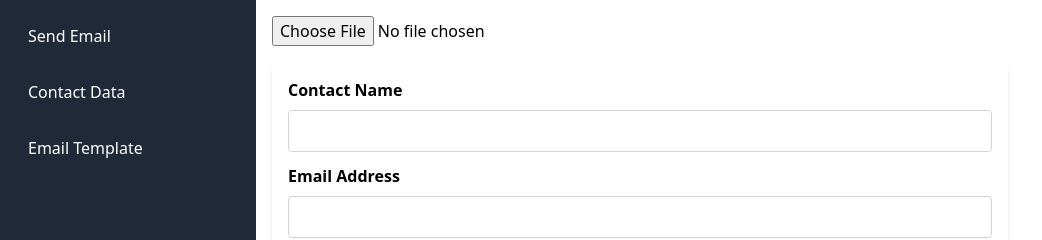
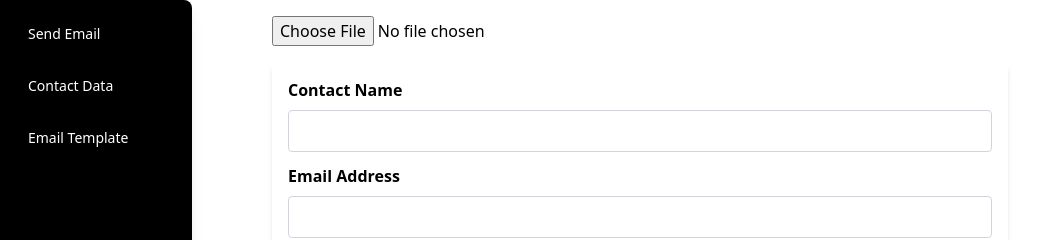
Before and after one commit to REHVan/SHPEUSFTools, a React (Create React App) app in the folder Frontend/: page /contactdata in a window 1280 px wide. Shown: the top 240 px of the page, without its empty margins (0-1042 px from the left). Built offline with nearby package versions, Linux system fonts and the light colour scheme; no server answers.

Commit message:
Testing new navigation

```diff
--- a/Frontend/src/components/UserNavBar.jsx
+++ b/Frontend/src/components/UserNavBar.jsx
@@ -3,12 +3,25 @@ import { Link } from 'react-router-dom';
 
 function UserNavBar() {
     return (
-        <nav className="bg-gray-800 p-4 h-screen w-64 fixed">
-            <div className="container mx-auto flex flex-col items-start">
+        <nav className="bg-black p-4 h-screen w-48 fixed shadow-lg rounded-r-lg">
+            <div className="flex flex-col items-start">
                 <ul className="space-y-4">
-                    <li><Link to="/external" className="text-white hover:bg-gray-700 px-3 py-2 rounded block">Send Email</Link></li>
-                    <li><Link to="/contactdata" className="text-white hover:bg-gray-700 px-3 py-2 rounded block">Contact Data</Link></li>
-                    <li><Link to="/template" className="text-white hover:bg-gray-700 px-3 py-2 rounded block">Email Template</Link></li>
+                    <li>
+                        <Link to="/external" className="text-white hover:bg-gray-700 px-3 py-2 rounded-md block text-sm">
+                            Send Email
+                        </Link>
+                    </li>
+                    <li>
+                        <Link to="/contactdata" className="text-white hover:bg-gray-700 px-3 py-2 rounded-md block text-sm">
+                            Contact Data
+                        </Link>
+                    </li>
+                    <li>
+                        <Link to="/template" className="text-white hover:bg-gray-700 px-3 py-2 rounded-md block text-sm">
+                            Email Template
+                        </Link>
+                    </li>
+
                 </ul>
             </div>
         </nav>
@@ -16,6 +29,25 @@ function UserNavBar() {
 }
 
 export default UserNavBar;
+
+// import React from 'react';
+// import { Link } from 'react-router-dom';
+
+// function UserNavBar() {
+//     return (
+//         <nav className="bg-gray-800 p-4 h-screen w-64 fixed">
+//             <div className="container mx-auto flex flex-col items-start">
+//                 <ul className="space-y-4">
+//                     <li><Link to="/external" className="text-white hover:bg-gray-700 px-3 py-2 rounded block">Send Email</Link></li>
+//                     <li><Link to="/contactdata" className="text-white hover:bg-gray-700 px-3 py-2 rounded block">Contact Data</Link></li>
+//                     <li><Link to="/template" className="text-white hover:bg-gray-700 px-3 py-2 rounded block">Email Template</Link></li>
+//                 </ul>
+//             </div>
+//         </nav>
+//     );
+// }
+
+// export default UserNavBar;
 
 // import React from 'react';
 // import { Link } from 'react-router-dom';
```
